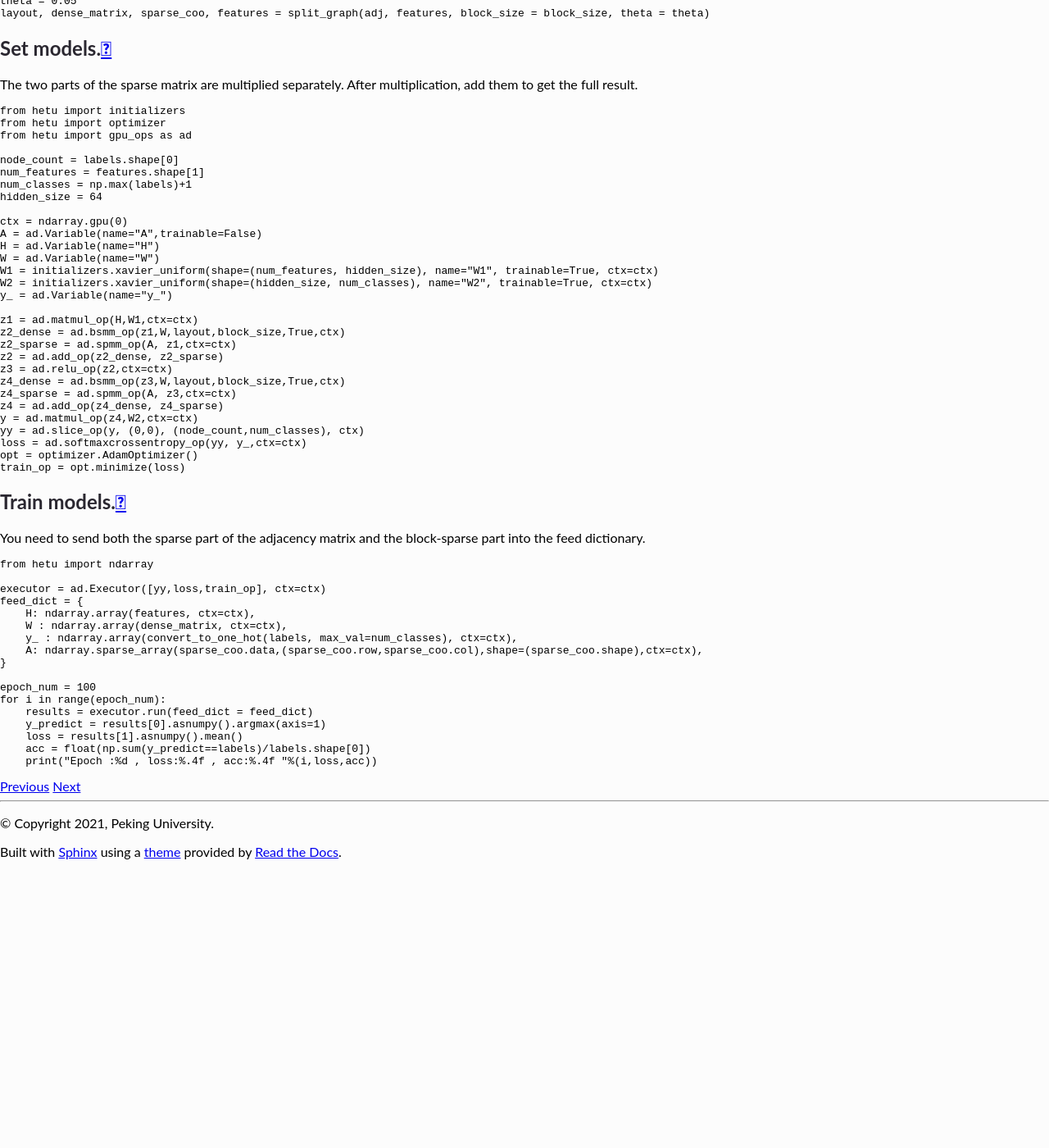
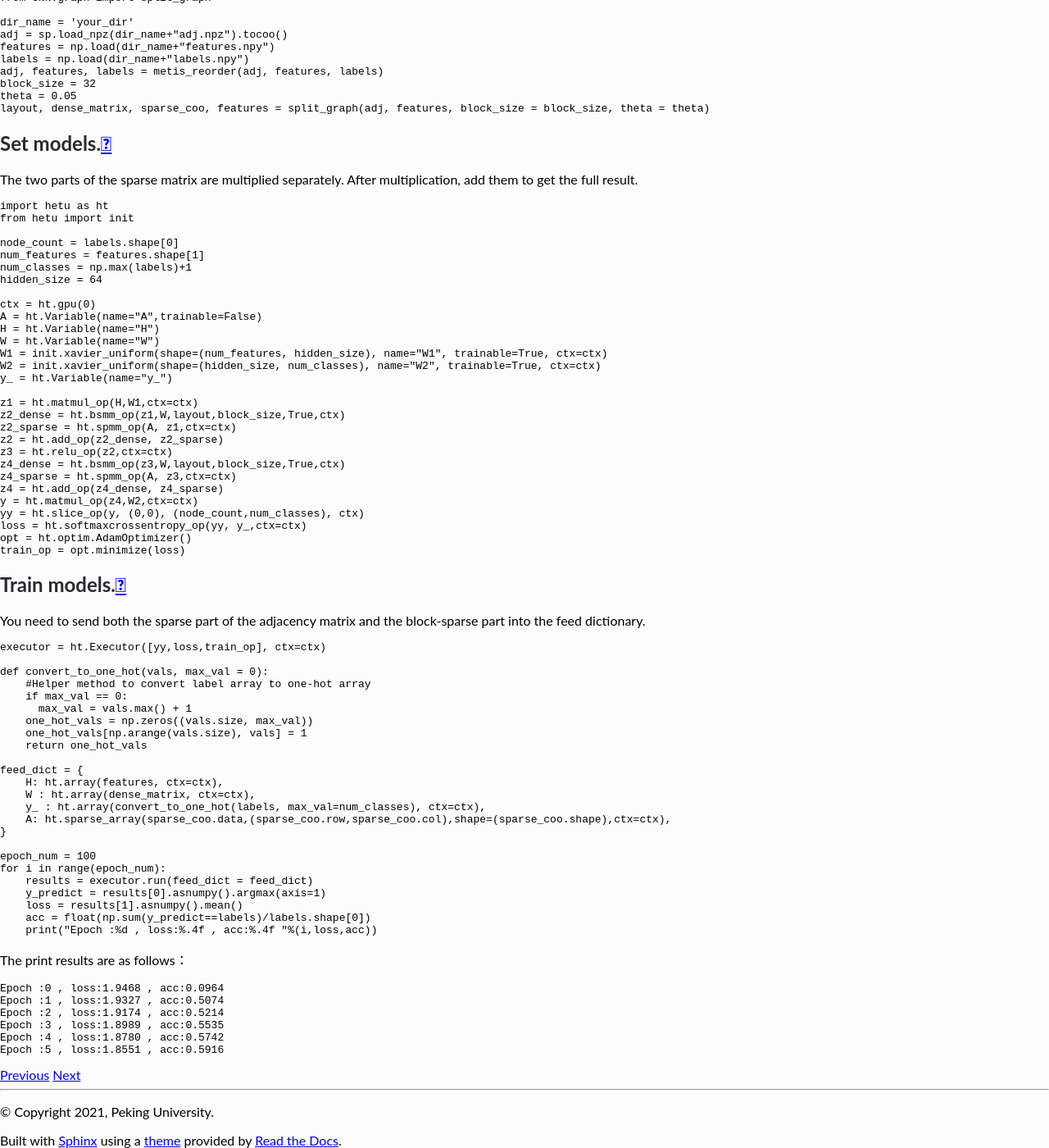
Before and after one commit to njw1123/Hetu_doc, a Sphinx documentation site: the page built from source/Features/content5.md, in a window 1280 px wide and 1400 px high, scrolled down 3994 px. Shown: the whole window at 82% size. Built offline with Sphinx 7.4.7 and the Read the Docs theme 2.0.0, drawn with Linux system fonts in a browser that asks for light colours; before the commit the page ends 5042 px from its top, so only the background shows below that; some of the changed text lies outside the part shown.

Commit message:
Update content5.md

````diff
--- a/source/Features/content5.md
+++ b/source/Features/content5.md
@@ -49,29 +49,28 @@ adj, features, labels = metis_reorder(adj, features, labels)
 Then, you can get the parameters of graph and define variables  you need. After that, you can make your own gcn model.
 
 ```python
-from hetu import initializers
-from hetu import optimizer
-from hetu import gpu_ops as ad
+import hetu as ht
+from hetu import init
 
 node_count = adj.shape[0]
 num_features = features.shape[1]
 num_classes = np.max(labels)+1
 hidden_size = 64
 
-ctx = ndarray.gpu(0)
-A = ad.Variable(name="A", trainable=False)
-H = ad.Variable(name="H")
-W1 = initializers.xavier_uniform(shape=(num_features, hidden_size), name="W1", trainable=True, ctx=ctx)
-W2 = initializers.xavier_uniform(shape=(hidden_size, num_classes), name="W2", trainable=True, ctx=ctx)
-y_ = ad.Variable(name="y_")
+ctx = ht.gpu(0)
+A = ht.Variable(name="A", trainable=False)
+H = ht.Variable(name="H")
+W1 = init.xavier_uniform(shape=(num_features, hidden_size), name="W1", trainable=True, ctx=ctx)
+W2 = init.xavier_uniform(shape=(hidden_size, num_classes), name="W2", trainable=True, ctx=ctx)
+y_ = ht.Variable(name="y_")
 
-z1 = ad.matmul_op(H,W1,ctx=ctx)
-z2 = ad.spmm_op(A, z1,ctx=ctx)
-z3 = ad.relu_op(z2,ctx=ctx)
-z4 = ad.matmul_op(z3,W2,ctx=ctx)
-y = ad.spmm_op(A, z4,ctx=ctx)
-loss = ad.softmaxcrossentropy_op(y, y_,ctx=ctx)
-opt = optimizer.AdamOptimizer()
+z1 = ht.matmul_op(H,W1,ctx=ctx)
+z2 = ht.spmm_op(A, z1,ctx=ctx)
+z3 = ht.relu_op(z2,ctx=ctx)
+z4 = ht.matmul_op(z3,W2,ctx=ctx)
+y = ht.spmm_op(A, z4,ctx=ctx)
+loss = ht.softmaxcrossentropy_op(y, y_,ctx=ctx)
+opt = ht.optim.AdamOptimizer()
 train_op = opt.minimize(loss)
 ```
 
@@ -80,9 +79,8 @@ train_op = opt.minimize(loss)
 Finally, you can set the executor and train your models.
 
 ```python
-from hetu import ndarray
+executor = ht.Executor([y,loss,train_op], ctx=ctx)
 
-executor = ad.Executor([y,loss,train_op], ctx=ctx)
 def convert_to_one_hot(vals, max_val = 0):
     #Helper method to convert label array to one-hot array
     if max_val == 0:
@@ -92,9 +90,9 @@ def convert_to_one_hot(vals, max_val = 0):
     return one_hot_vals
 
 feed_dict = {
-  H: ndarray.array(features, ctx=ctx),
-  y_ : ndarray.array(convert_to_one_hot(labels, max_val=num_classes), ctx=ctx),
-  A: ndarray.sparse_array(adj.data,(adj.row,adj.col),shape=(adj.shape),ctx=ctx)
+  H: ht.array(features, ctx=ctx),
+  y_ : ht.array(convert_to_one_hot(labels, max_val=num_classes), ctx=ctx),
+  A: ht.sparse_array(adj.data,(adj.row,adj.col),shape=(adj.shape),ctx=ctx)
 }
 
 epoch_num = 100
@@ -104,6 +102,17 @@ for i in range(epoch_num):
     loss = results[1].asnumpy().mean()
     acc = float(np.sum(y_predict==labels)/labels.shape[0])
     print("Epoch :%d , loss:%.4f , acc:%.4f "%(i,loss,acc))
+```
+
+The print results are as follows：
+
+```python
+Epoch :0 , loss:1.9458 , acc:0.1529
+Epoch :1 , loss:1.9311 , acc:0.5041
+Epoch :2 , loss:1.9134 , acc:0.5288
+Epoch :3 , loss:1.8916 , acc:0.5262
+Epoch :4 , loss:1.8668 , acc:0.5192
+Epoch :5 , loss:1.8395 , acc:0.5188
 ```
 
 If you want to use the hybrid mode, here is the simple Python demo.
@@ -132,35 +141,34 @@ layout, dense_matrix, sparse_coo, features = split_graph(adj, features, block_si
 The two parts of the sparse matrix are multiplied separately. After multiplication, add them to get the full result.
 
 ```python
-from hetu import initializers
-from hetu import optimizer
-from hetu import gpu_ops as ad
+import hetu as ht
+from hetu import init
 
 node_count = labels.shape[0]
 num_features = features.shape[1]
 num_classes = np.max(labels)+1
 hidden_size = 64
 
-ctx = ndarray.gpu(0)
-A = ad.Variable(name="A",trainable=False)
-H = ad.Variable(name="H")
-W = ad.Variable(name="W")
-W1 = initializers.xavier_uniform(shape=(num_features, hidden_size), name="W1", trainable=True, ctx=ctx)
-W2 = initializers.xavier_uniform(shape=(hidden_size, num_classes), name="W2", trainable=True, ctx=ctx)
-y_ = ad.Variable(name="y_")
+ctx = ht.gpu(0)
+A = ht.Variable(name="A",trainable=False)
+H = ht.Variable(name="H")
+W = ht.Variable(name="W")
+W1 = init.xavier_uniform(shape=(num_features, hidden_size), name="W1", trainable=True, ctx=ctx)
+W2 = init.xavier_uniform(shape=(hidden_size, num_classes), name="W2", trainable=True, ctx=ctx)
+y_ = ht.Variable(name="y_")
 
-z1 = ad.matmul_op(H,W1,ctx=ctx)
-z2_dense = ad.bsmm_op(z1,W,layout,block_size,True,ctx)
-z2_sparse = ad.spmm_op(A, z1,ctx=ctx)
-z2 = ad.add_op(z2_dense, z2_sparse)
-z3 = ad.relu_op(z2,ctx=ctx)
-z4_dense = ad.bsmm_op(z3,W,layout,block_size,True,ctx)
-z4_sparse = ad.spmm_op(A, z3,ctx=ctx)
-z4 = ad.add_op(z4_dense, z4_sparse)
-y = ad.matmul_op(z4,W2,ctx=ctx)
-yy = ad.slice_op(y, (0,0), (node_count,num_classes), ctx)
-loss = ad.softmaxcrossentropy_op(yy, y_,ctx=ctx)
-opt = optimizer.AdamOptimizer()
+z1 = ht.matmul_op(H,W1,ctx=ctx)
+z2_dense = ht.bsmm_op(z1,W,layout,block_size,True,ctx)
+z2_sparse = ht.spmm_op(A, z1,ctx=ctx)
+z2 = ht.add_op(z2_dense, z2_sparse)
+z3 = ht.relu_op(z2,ctx=ctx)
+z4_dense = ht.bsmm_op(z3,W,layout,block_size,True,ctx)
+z4_sparse = ht.spmm_op(A, z3,ctx=ctx)
+z4 = ht.add_op(z4_dense, z4_sparse)
+y = ht.matmul_op(z4,W2,ctx=ctx)
+yy = ht.slice_op(y, (0,0), (node_count,num_classes), ctx)
+loss = ht.softmaxcrossentropy_op(yy, y_,ctx=ctx)
+opt = ht.optim.AdamOptimizer()
 train_op = opt.minimize(loss)
 ```
 
@@ -169,14 +177,21 @@ train_op = opt.minimize(loss)
 You need to send both the sparse part of the adjacency matrix and the block-sparse part into the feed dictionary.
 
 ```python
-from hetu import ndarray
+executor = ht.Executor([yy,loss,train_op], ctx=ctx)
 
-executor = ad.Executor([yy,loss,train_op], ctx=ctx)
+def convert_to_one_hot(vals, max_val = 0):
+    #Helper method to convert label array to one-hot array
+    if max_val == 0:
+      max_val = vals.max() + 1
+    one_hot_vals = np.zeros((vals.size, max_val))
+    one_hot_vals[np.arange(vals.size), vals] = 1
+    return one_hot_vals
+
 feed_dict = {
-    H: ndarray.array(features, ctx=ctx),
-    W : ndarray.array(dense_matrix, ctx=ctx),
-    y_ : ndarray.array(convert_to_one_hot(labels, max_val=num_classes), ctx=ctx),
-    A: ndarray.sparse_array(sparse_coo.data,(sparse_coo.row,sparse_coo.col),shape=(sparse_coo.shape),ctx=ctx),
+    H: ht.array(features, ctx=ctx),
+    W : ht.array(dense_matrix, ctx=ctx),
+    y_ : ht.array(convert_to_one_hot(labels, max_val=num_classes), ctx=ctx),
+    A: ht.sparse_array(sparse_coo.data,(sparse_coo.row,sparse_coo.col),shape=(sparse_coo.shape),ctx=ctx),
 }
 
 epoch_num = 100
@@ -187,3 +202,14 @@ for i in range(epoch_num):
     acc = float(np.sum(y_predict==labels)/labels.shape[0])
     print("Epoch :%d , loss:%.4f , acc:%.4f "%(i,loss,acc))
 ```
+
+The print results are as follows：
+
+```python
+Epoch :0 , loss:1.9468 , acc:0.0964
+Epoch :1 , loss:1.9327 , acc:0.5074
+Epoch :2 , loss:1.9174 , acc:0.5214
+Epoch :3 , loss:1.8989 , acc:0.5535
+Epoch :4 , loss:1.8780 , acc:0.5742
+Epoch :5 , loss:1.8551 , acc:0.5916
+```
````
